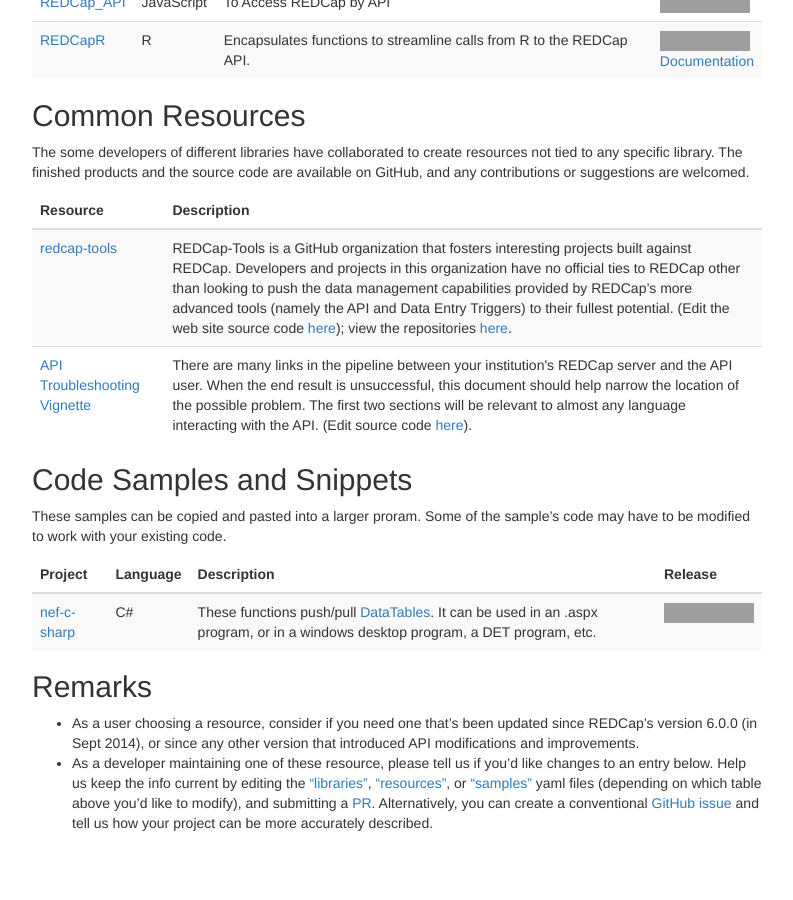
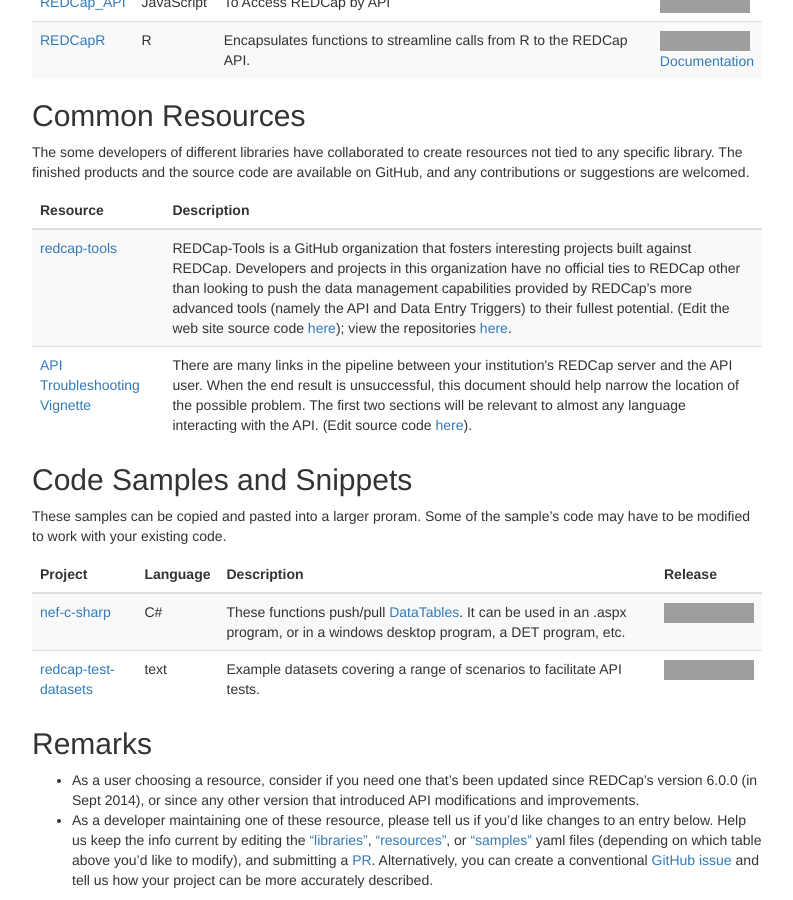
Before and after one commit to redcap-tools/redcap-tools.github.io, a Jekyll site: the page built from projects.md, in a window 1280 px wide and 900 px high, scrolled down 659 px. Shown: the whole window, without its empty margins (243-1036 px from the left). Built offline with Jekyll 4.4.1, drawn with Linux system fonts in a browser that asks for light colours; some web fonts are replaced; before the commit the page ends 1502 px from its top, so only the background shows below that; grey boxes are pictures that could not be loaded.

Commit message:
adding redcap-test-datasets

```diff
--- a/_data/samples.yml
+++ b/_data/samples.yml
@@ -10,3 +10,8 @@
   repo_release: https://img.shields.io/github/release/redcap-tools/nef-c-sharp.svg
   language: C#
   description: These functions push/pull <a href="https://msdn.microsoft.com/en-us/library/system.data.datatable.aspx">DataTables</a>.  It can be used in an .aspx program, or in a windows desktop program, a DET program, etc.
+- name: redcap-test-datasets
+  repo: https://github.com/OuhscBbmc/redcap-test-datasets
+  repo_release: https://img.shields.io/github/release/OuhscBbmc/redcap-test-datasets.svg
+  language: text
+  description: Example datasets covering a range of scenarios to facilitate API tests.
```
